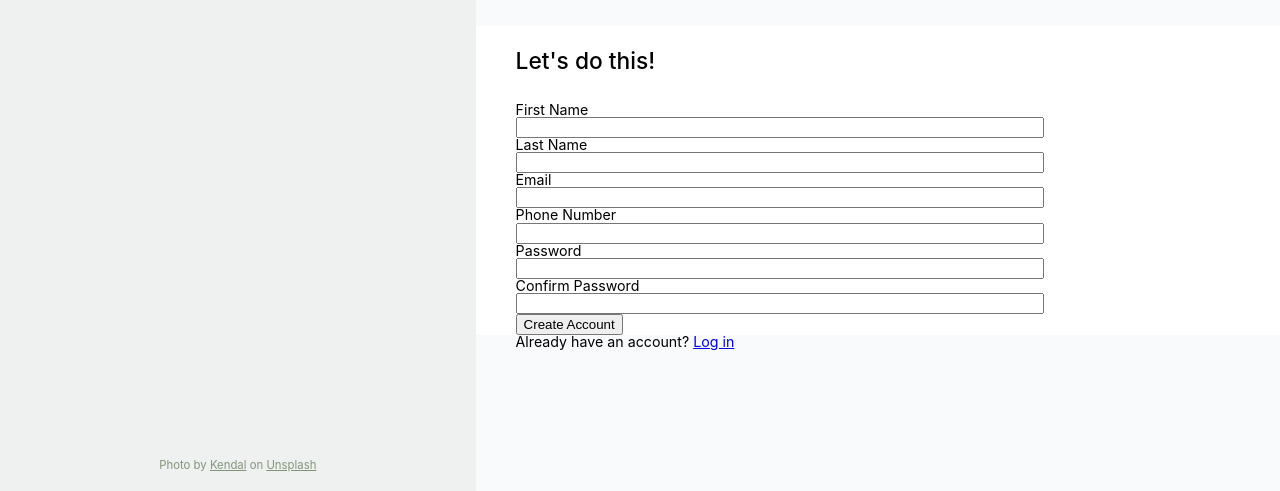
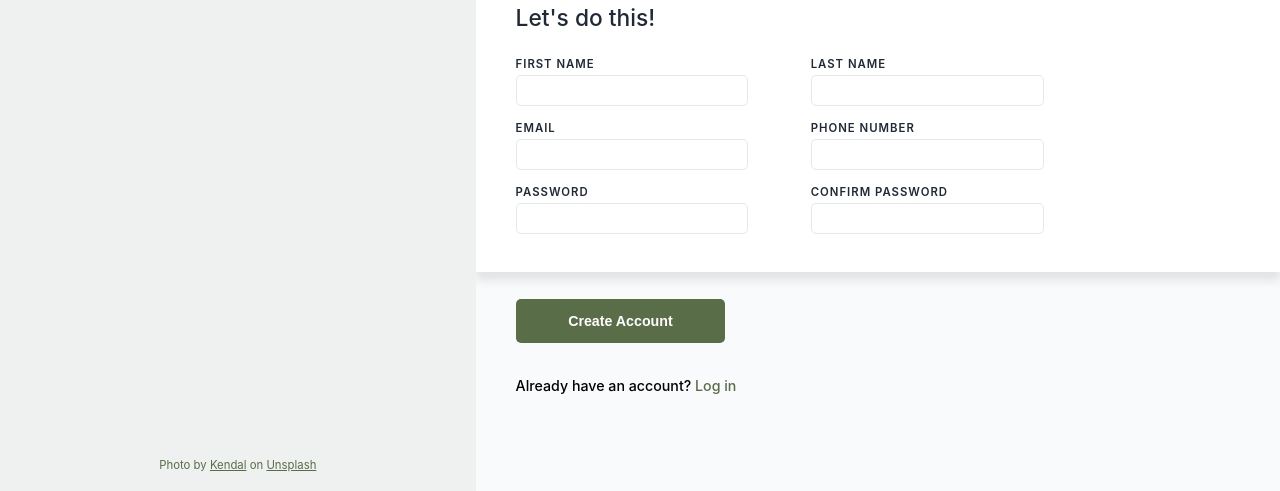
Before and after one commit to ClaudioCamba/sign-up-form, a plain HTML site: page index.html in a window 1280 px wide. Shown: the part 309-800 px from the top of the page. Drawn offline with Linux system fonts and the light colour scheme.

Commit message:
Complete styling left bottom section similar to design, different state input styling remaining

```diff
--- a/css/style.css
+++ b/css/style.css
@@ -139,6 +139,8 @@ html body {
 /* Variables */
 :root {
   --white-color: #fff;
+  --dark-blue: #1f2937;
+  --dark-green: #596d48;
   --padding-10: 10px;
   --green-transparent: rgba(89, 109, 72, 0.7);
   --padding-45: min(2.813rem, 45px);
@@ -174,7 +176,7 @@ html body {
   padding-top: min(15.625vw, 225px);
 }
 .signup-kv-title {
-  background-color: var(--green-transparent);
+  background-color: var(--green-transparent, #596d48);
   padding: var(--padding-10, 10px);
   width: 100%;
   text-align: center;
@@ -192,7 +194,7 @@ html body {
 .signup-kv span,
 .signup-kv span a {
   font-size: 0.8rem;
-  color: var(--green-transparent);
+  color: var(--dark-green);
 }
 
 /* Sign-up Form section */
@@ -202,6 +204,7 @@ html body {
   display: flex;
   flex-direction: column;
   justify-content: center;
+  overflow: hidden;
 }
 
 /* Sign-up Top */
@@ -217,11 +220,14 @@ html body {
   font-style: revert;
 }
 
-/* Sing-up Middle */
+/* Sing-up Form */
 .signup-main form {
   background-color: #fff;
   padding: 1.5rem var(--padding-196) 1.5rem var(--padding-45);
   position: relative;
+  margin-bottom: 7.5rem;
+  -webkit-box-shadow: 0px 0.625rem 0.625rem 0px rgba(136, 136, 136, 0.2);
+  box-shadow: 0px 0.625rem 0.625rem 0px rgba(136, 136, 136, 0.2);
 }
 
 .signup-main fieldset {
@@ -231,22 +237,54 @@ html body {
 }
 
 fieldset > label {
-  flex: 1 1 262px;
+  flex: 1 1 16.375rem;
   margin-right: min(4.8611vw, 70px);
+  margin-bottom: 1.2rem;
+  text-transform: uppercase;
+  font-size: 0.8rem;
+  letter-spacing: 1px;
+  font-weight: 600;
+}
+
+fieldset > label,
+.signup-main legend {
+  color: var(--dark-blue);
 }
 
 fieldset > label > input {
   display: block;
   width: 100%;
+  margin-top: 0.3rem;
+  border: 1px solid #e5e7eb;
+  border-radius: 5px;
+  padding: 0.5rem 0.9rem;
+}
+
+input[type="submit"] {
+  position: absolute;
+  bottom: -5rem;
+  width: 14.75rem;
+  height: 3.125rem;
+  border-radius: 5px;
+  border: none;
+  cursor: pointer;
+  font-size: 1rem;
+  color: var(--white-color);
+  background-color: var(--dark-green);
+  font-weight: 600;
 }
 
 /* Sign-up Bottom */
-input[type="submit"] {
-  position: absolute;
-  bottom: 0;
-}
-
 .signup-main > h2,
 .signup-main > p {
   padding: 0 8rem 0 var(--padding-45);
 }
+.signup-main > p {
+  font-weight: 500;
+}
+
+.signup-main > p a,
+.signup-main > p a:active {
+  color: var(--dark-green);
+  text-decoration: none;
+}
```
